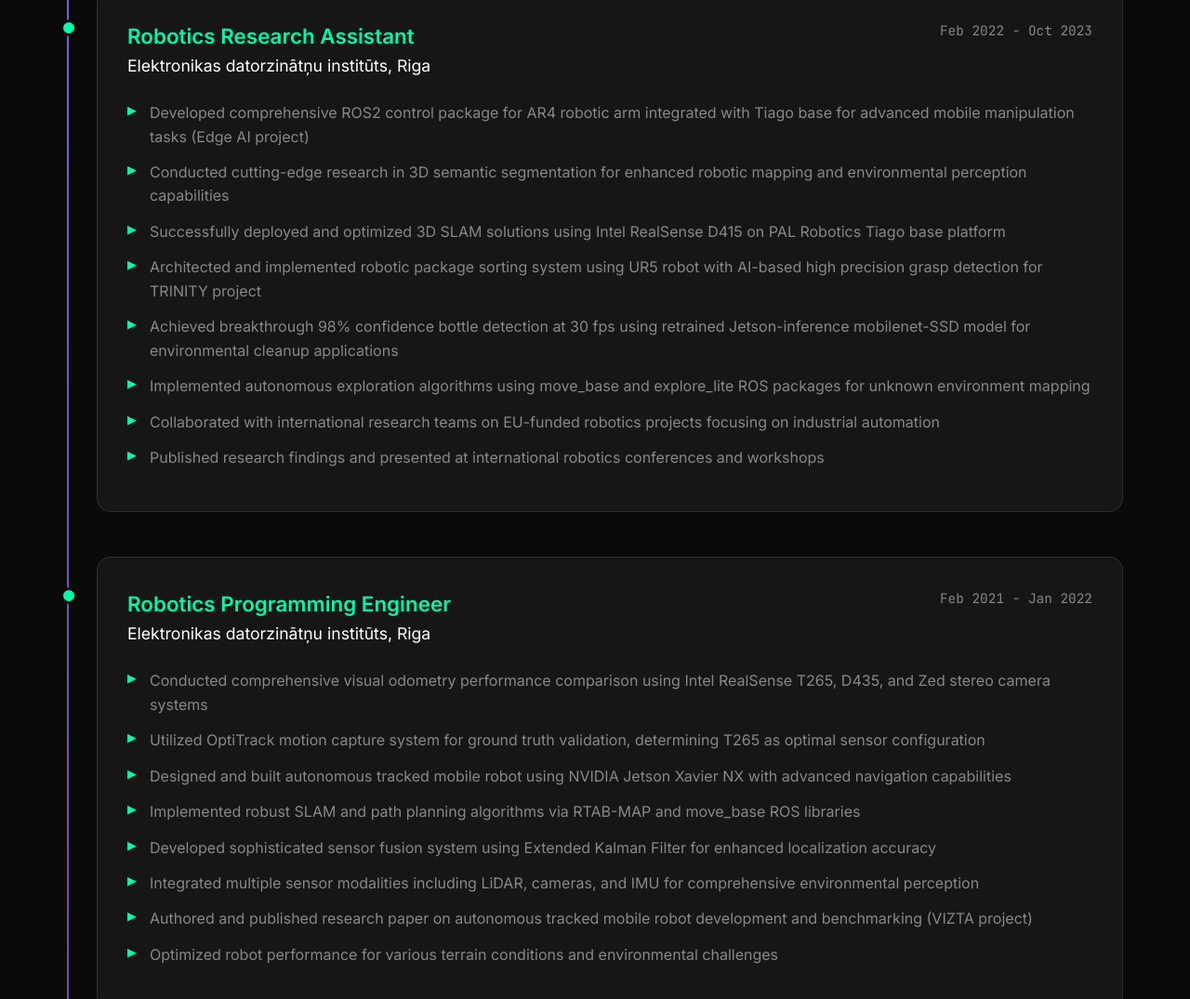
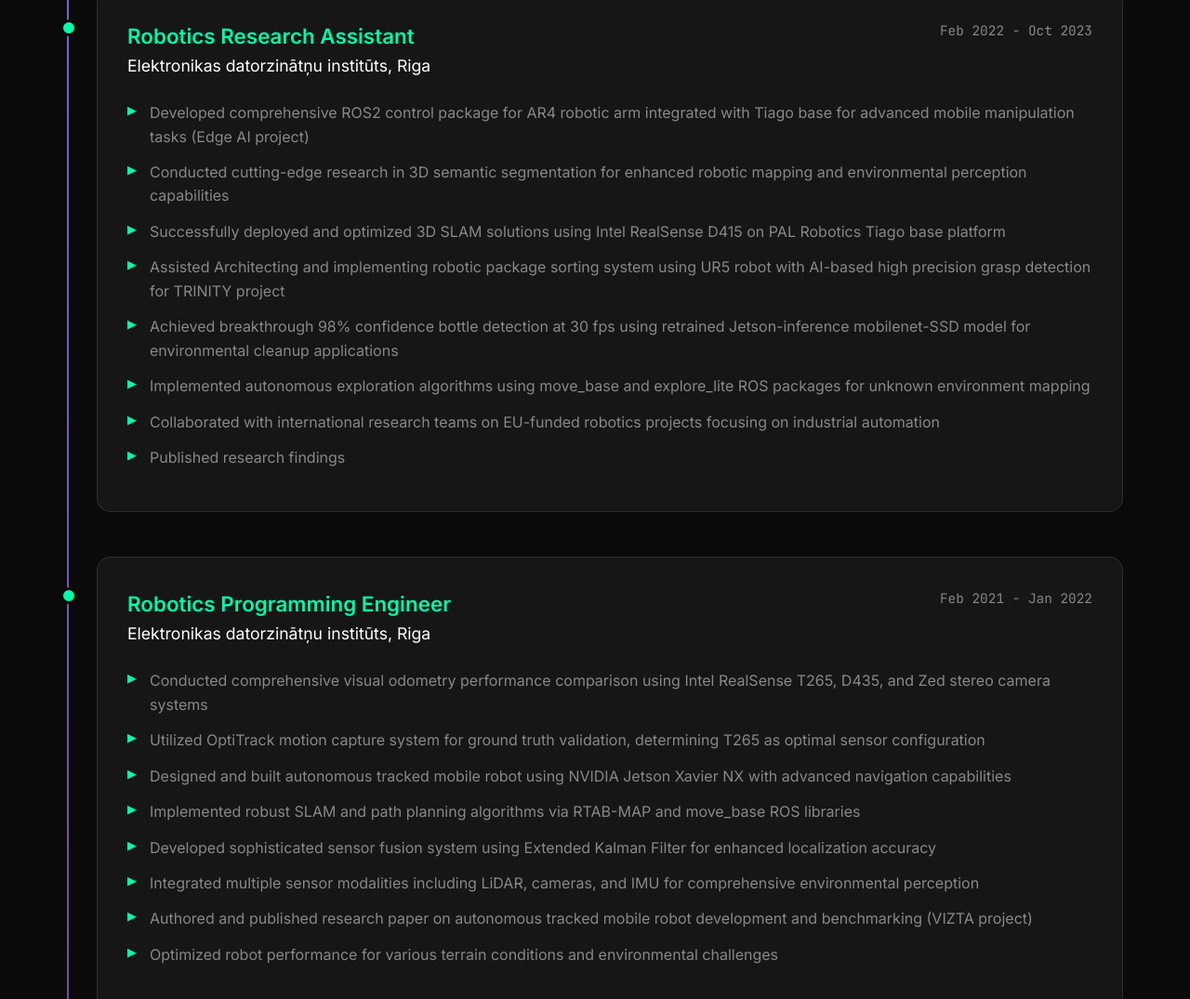
Before and after one commit to vaibhavwalia921/vaibhavwalia921.github.io, a plain HTML site: page index.html in a window 1280 px wide. Shown: the part 2974-4049 px from the top of the page at 93% size. Drawn offline with Linux system fonts and the light colour scheme.

Commit message:
Update index.html

```diff
--- a/index.html
+++ b/index.html
@@ -842,11 +842,11 @@
                         <li>Developed comprehensive ROS2 control package for AR4 robotic arm integrated with Tiago base for advanced mobile manipulation tasks (Edge AI project)</li>
                         <li>Conducted cutting-edge research in 3D semantic segmentation for enhanced robotic mapping and environmental perception capabilities</li>
                         <li>Successfully deployed and optimized 3D SLAM solutions using Intel RealSense D415 on PAL Robotics Tiago base platform</li>
-                        <li>Architected and implemented robotic package sorting system using UR5 robot with AI-based high precision grasp detection for TRINITY project</li>
+                        <li>Assisted Architecting and implementing robotic package sorting system using UR5 robot with AI-based high precision grasp detection for TRINITY project</li>
                         <li>Achieved breakthrough 98% confidence bottle detection at 30 fps using retrained Jetson-inference mobilenet-SSD model for environmental cleanup applications</li>
                         <li>Implemented autonomous exploration algorithms using move_base and explore_lite ROS packages for unknown environment mapping</li>
                         <li>Collaborated with international research teams on EU-funded robotics projects focusing on industrial automation</li>
-                        <li>Published research findings and presented at international robotics conferences and workshops</li>
+                        <li>Published research findings</li>
                     </ul>
                 </div>
 
```
